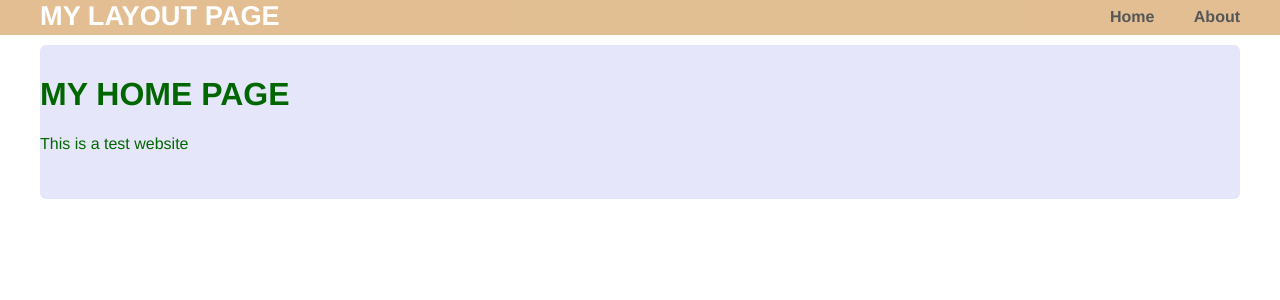
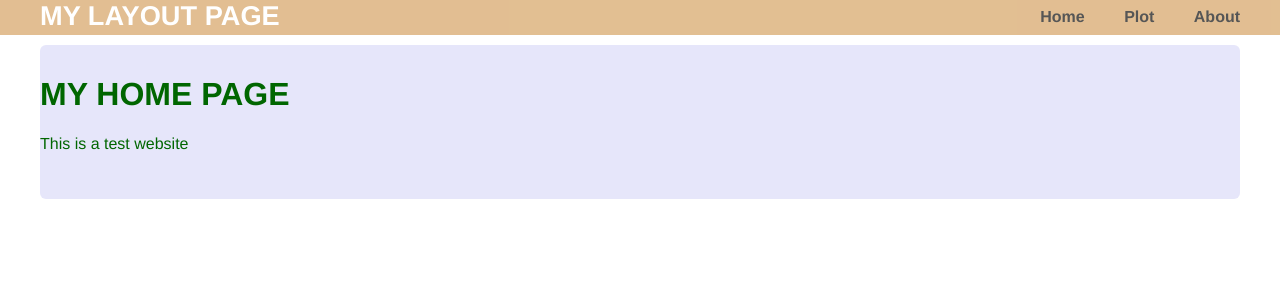
Before and after one commit to chrismatgit/website-flask-python, a Flask app: page / in a window 1280 px wide. Shown: the top 300 px of the page. Run offline with Flask 2, Linux system fonts and the light colour scheme.

Commit message:
updating the layout and deploying the chart website to a live server heroku

```diff
--- a/src/templates/layout.html
+++ b/src/templates/layout.html
@@ -20,6 +20,7 @@
           ><nav>
             <ul class="menu">
               <li><a href="{{ url_for('home') }}">Home</a></li>
+              <li><a href="{{ url_for('plot') }}">Plot</a></li>
               <li><a href="{{ url_for('about') }}">About</a></li>
             </ul>
           </nav></strong
```
Also changed, not shown: src/requirements.txt (+21 -0 lines).
